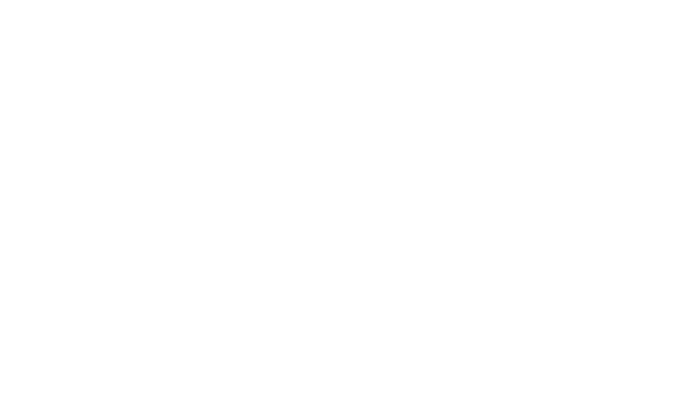
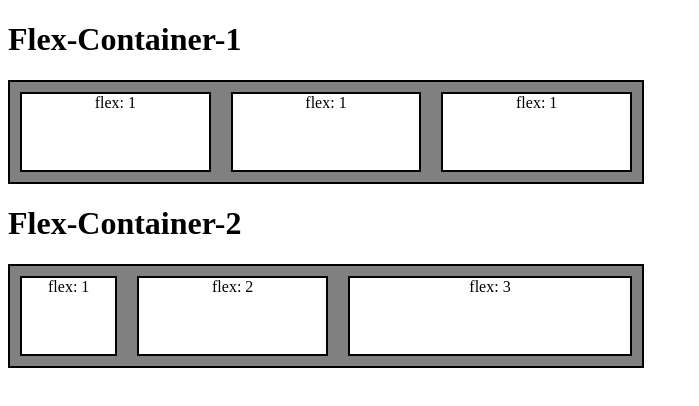
Before and after one commit to mhjarvis/The-Odin-Project, a plain HTML site: page general_practice/flex_box/index.html in a window 1280 px wide. Shown: the whole page, without its empty margins (0-699 px from the left). Drawn offline with Linux system fonts and the light colour scheme.

Commit message:
Add flex properties examples.

```diff
--- a/general_practice/flex_box/index.html
+++ b/general_practice/flex_box/index.html
@@ -8,6 +8,19 @@
     <link rel="stylesheet" href="styles.css">
 </head>
 <body>
+    <h1>Flex-Container-1</h1>
+    <div class="flex-container">
+        <div class="one">flex: 1</div>
+        <div class="two">flex: 1</div>
+        <div class="three">flex: 1</div>
+    </div>
+
+    <h1>Flex-Container-2</h1>
+    <div class="flex-container-2">
+        <div class="one">flex: 1</div>
+        <div class="two">flex: 2</div>
+        <div class="three">flex: 3</div>
+    </div>
 
 </body>
 </html>
--- a/general_practice/flex_box/styles.css
+++ b/general_practice/flex_box/styles.css
@@ -0,0 +1,42 @@
+.flex-container {
+    background-color: gray;
+    height: 100px;
+    width: 50%;
+    border: 2px solid black;
+    display: flex;
+}
+
+.flex-container div{
+    background-color: white;
+    border: 2px solid black;
+    flex: 1;
+    margin: 10px;
+    text-align: center;
+}
+
+.flex-container-2 {
+    background-color: gray;
+    height: 100px;
+    width: 50%;
+    border: 2px solid black;
+    display: flex;
+}
+
+.flex-container-2 div{
+    background-color: white;
+    border: 2px solid black;
+    margin: 10px;
+    text-align: center;
+}
+
+.one {
+    flex: 1;
+}
+
+.two {
+    flex: 2;
+}
+
+.three {
+    flex: 3;
+}
```
